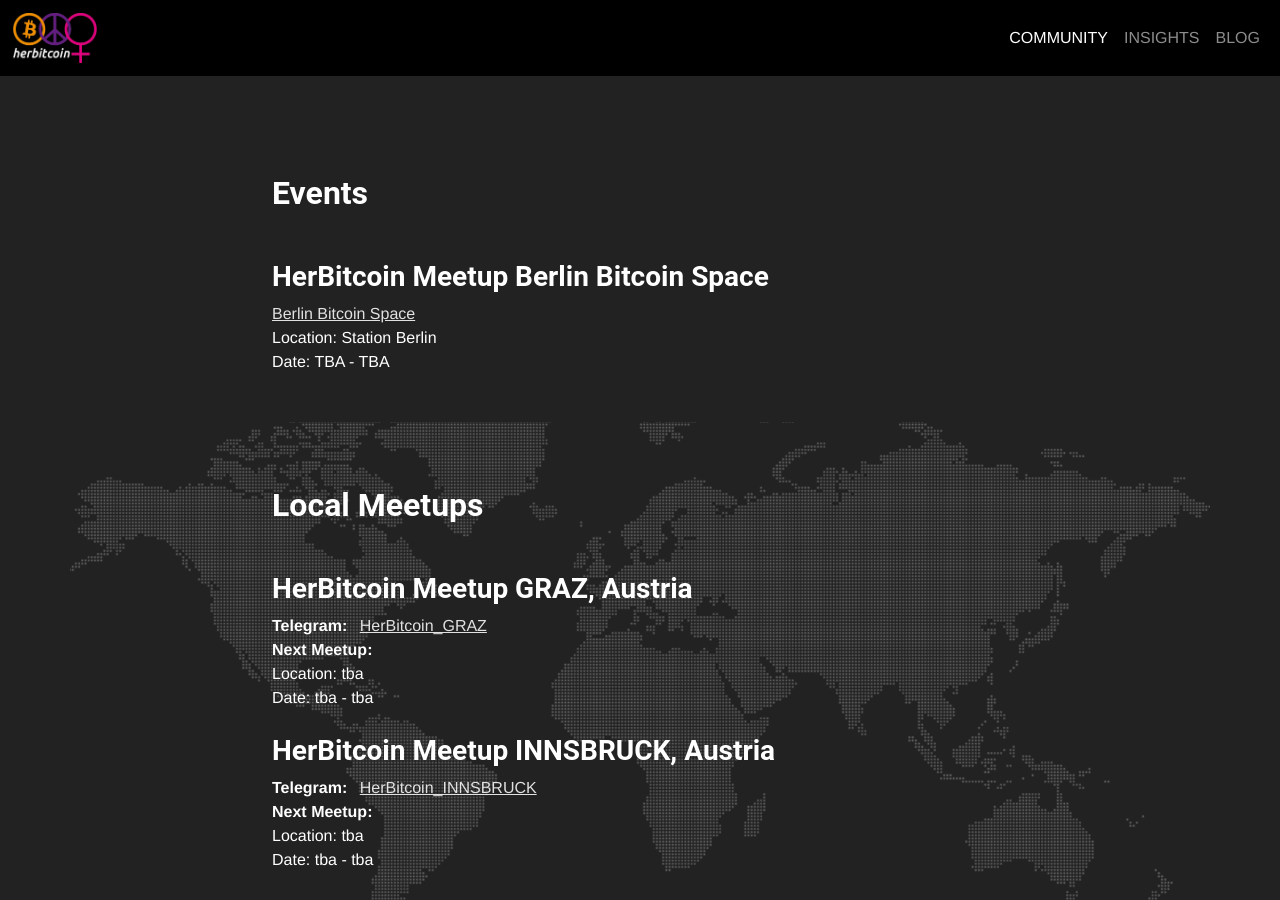
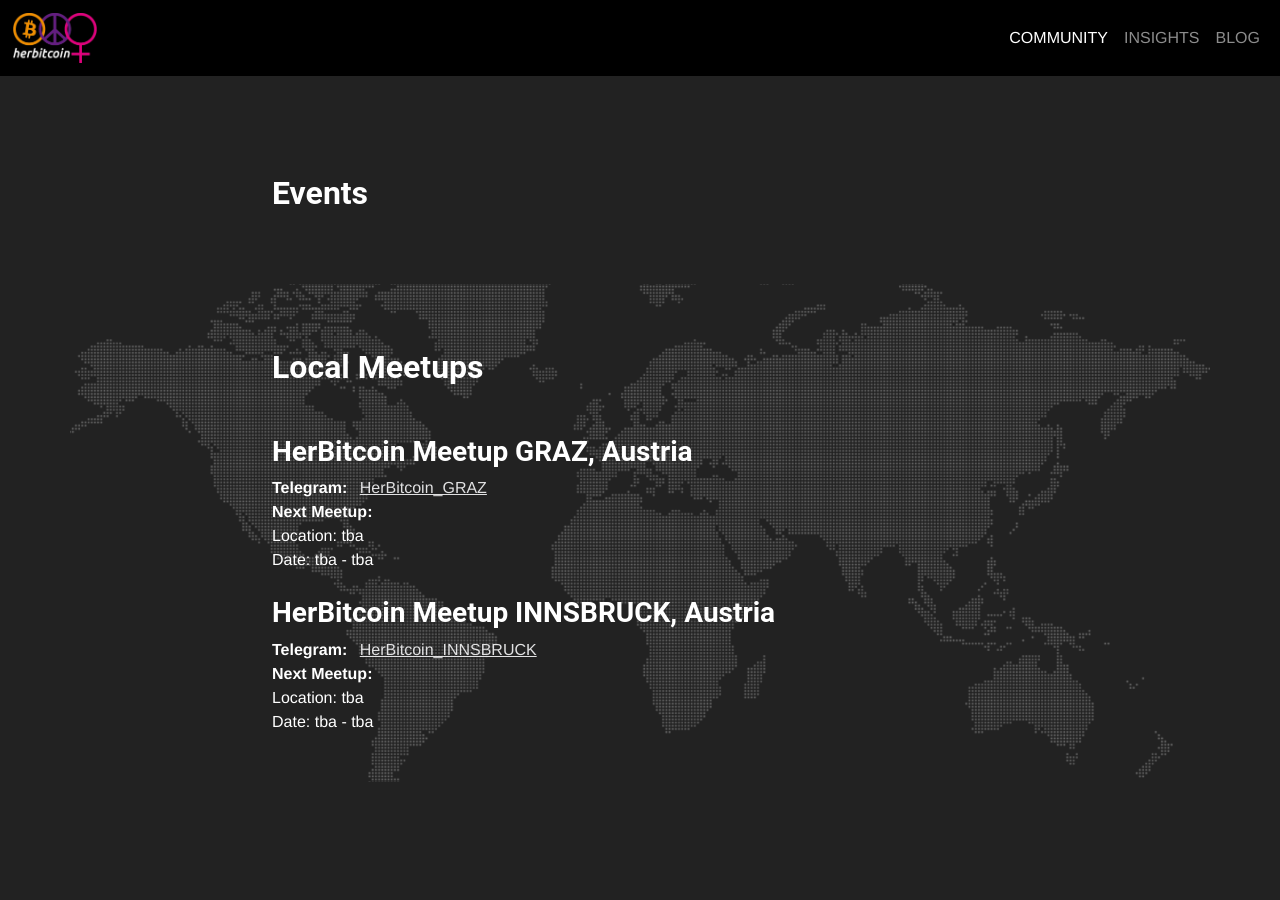
Before and after one commit to HerBitcoin/website, a Jekyll site: the page built from mission/community.html, in a window 1280 px wide and 900 px high, scrolled down 514 px. Built offline with Jekyll 4.4.1, drawn with Linux system fonts in a browser that asks for light colours.

Commit message:
Update events.yml
berlin bitcoin space deleted

```diff
--- a/_data/events.yml
+++ b/_data/events.yml
@@ -8,14 +8,3 @@
   group: HerBitcoin_Innsbruck
   pre_info:
   post_info:
-
-- kind: Event
-  date_time_start: TBA
-  date_time_end: TBA
-  title: HerBitcoin Meetup Berlin Bitcoin Space
-  link_title: Berlin Bitcoin Space
-  link_url: https://berlinbitcoinspace.io/
-  location: Station Berlin
-  group: HerBitcoin_Berlin
-  pre_info:
-  post_info:
```
